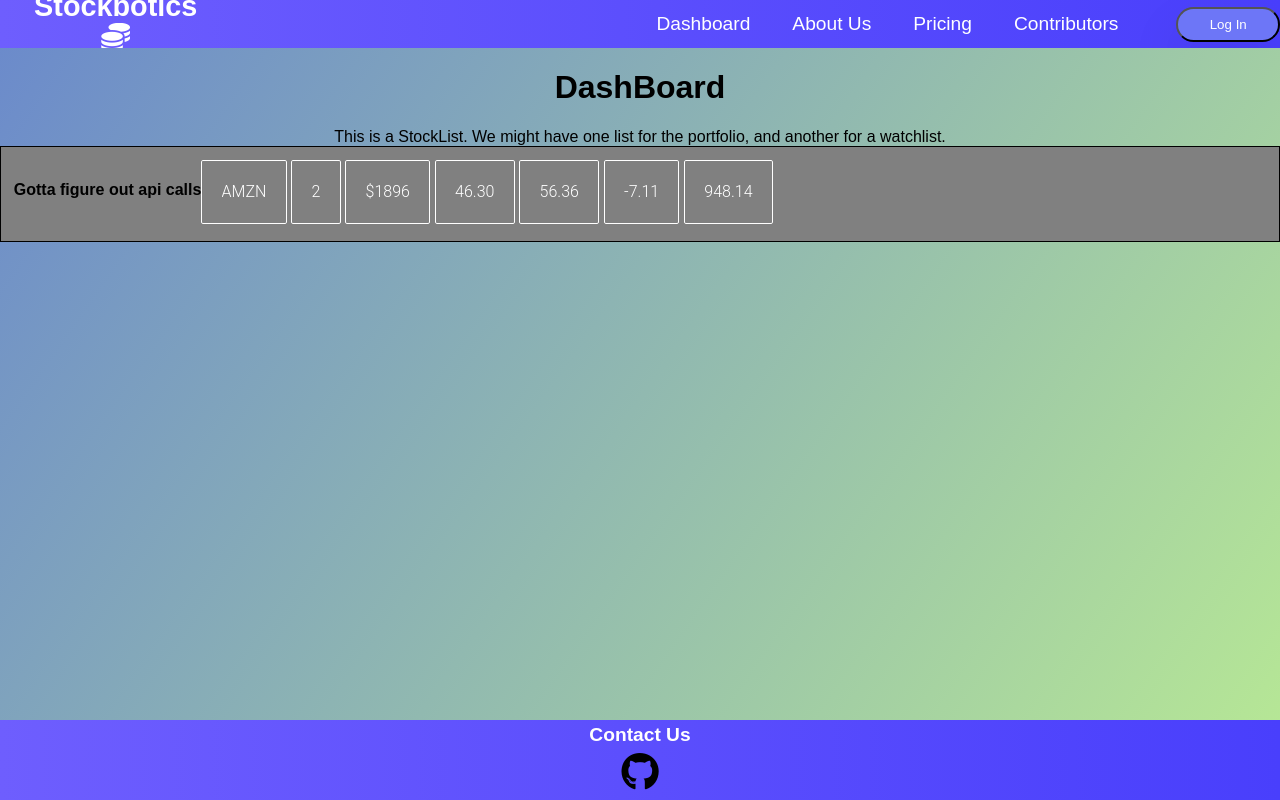
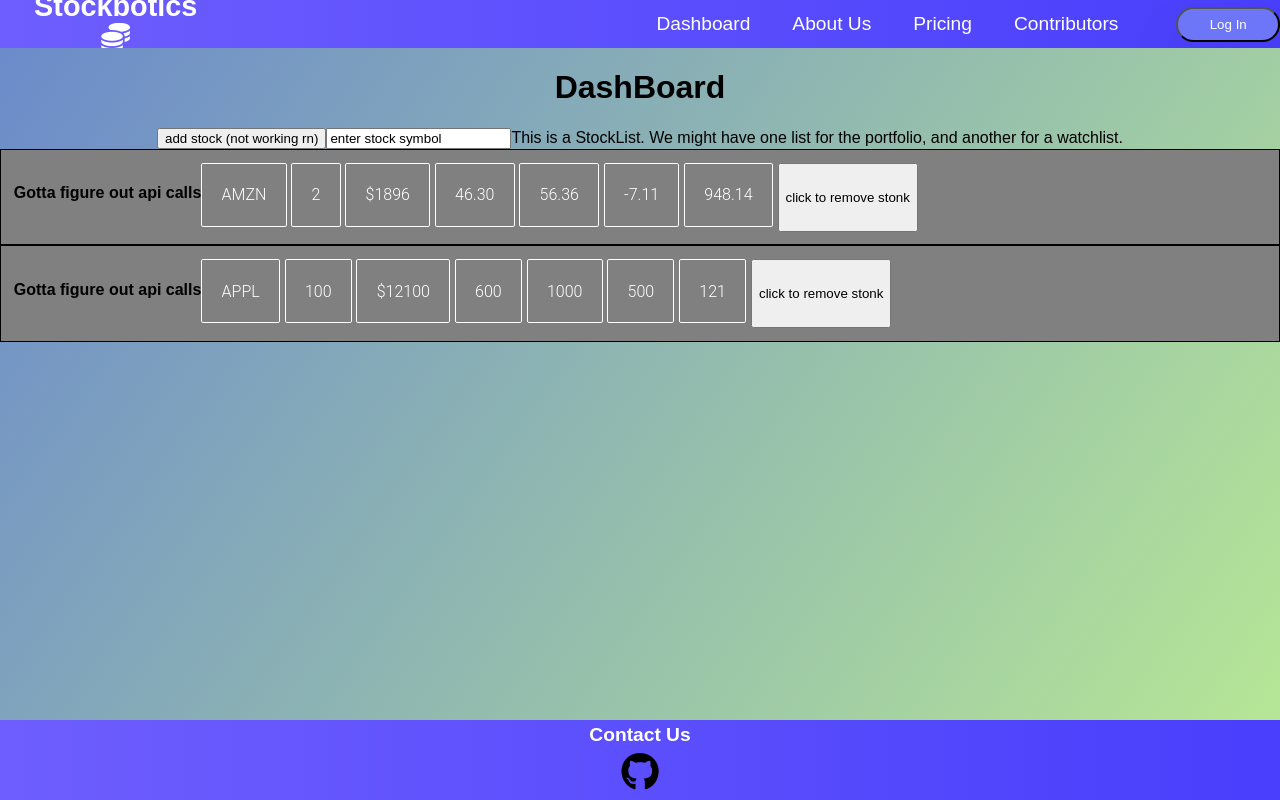
Before and after one commit to ConnorGraham12/Stockbotics-POOSD-Project, a React (Create React App) app: page /dashboard in a window 1280 px wide. Built offline with nearby package versions, Linux system fonts and the light colour scheme; no server answers.

Commit message:
added the ability to remove stocks from stockList

```diff
--- a/src/components/StockEntry/StockEntry.js
+++ b/src/components/StockEntry/StockEntry.js
@@ -17,6 +17,7 @@ const StockEntry = (props) => {
       <DisplayBox info={props.overallReturn} />
       <DisplayBox info={props.returnWithSells} />
       <DisplayBox info={props.pricePerShare} />
+      <button onClick={props.remove}>click to remove stonk</button>
     </div>
   );
 };
--- a/src/components/StockEntry/StockList.js
+++ b/src/components/StockEntry/StockList.js
@@ -6,8 +6,10 @@ import StockEntry from "./StockEntry.js";
 // state in this component
 
 class StockList extends Component {
+  // this is the state of the StockList
   state = {
     // array of stock objects
+    // hardcoded a couple examples to test add and remove buttons
     stocks: [
       {
         symbol: "AMZN",
@@ -18,15 +20,45 @@ class StockList extends Component {
         returnWithSells: "-7.11",
         pricePerShare: "948.14",
       },
+      {
+        symbol: "APPL",
+        shares: "100",
+        value: "$" + "12100",
+        oneDayReturn: "600",
+        overallReturn: "1000",
+        returnWithSells: "500",
+        pricePerShare: "121",
+      },
     ],
   };
 
+  // remove stocks from portfolio
+  removeStockHandler = (event, stockID) => {
+    // create a copy of the current stock array in state (don't mutate the state)
+    const stateStocksCopy = [...this.state.stocks];
+
+    // get the index of the stock we want to delete
+    const indexOfTarget = stateStocksCopy.findIndex((curStock) => {
+      return curStock.stockID == stockID;
+    });
+
+    // remove the stock at that index
+    stateStocksCopy.splice(indexOfTarget, 1);
+
+    // update the state to reflect the removal
+    this.setState({
+      stocks: stateStocksCopy,
+    });
+  };
+
+  // add stocks to the portfolio
+  addStockHandler = (event, stockID) => {};
   render() {
     // array of JSX objects (one for each stock)
     let allStocks = null;
     allStocks = (
       <div>
-        {this.state.stocks.map((curStock, index) => {
+        {this.state.stocks.map((curStock) => {
           return (
             <StockEntry
               key={curStock.symbol}
@@ -37,13 +69,9 @@ class StockList extends Component {
               overallReturn={curStock.overallReturn}
               returnWithSells={curStock.returnWithSells}
               pricePerShare={curStock.pricePerShare}
-              // symbol="symbol"
-              // shares="shares"
-              // value="value"
-              // oneDayReturn="onedayreturn"
-              // overallReturn="overallreturn"
-              // returnWithSells="returnWithSells"
-              // pricePerShare="pricePerShare"
+              remove={(event) =>
+                this.removeStockHandler(event, curStock.symbol)
+              }
             />
           );
         })}
@@ -52,6 +80,8 @@ class StockList extends Component {
 
     return (
       <div>
+        <button>add stock (not working rn)</button>
+        <input type="text" value="enter stock symbol"></input>
         This is a StockList. We might have one list for the portfolio, and
         another for a watchlist.
         {allStocks}
```
